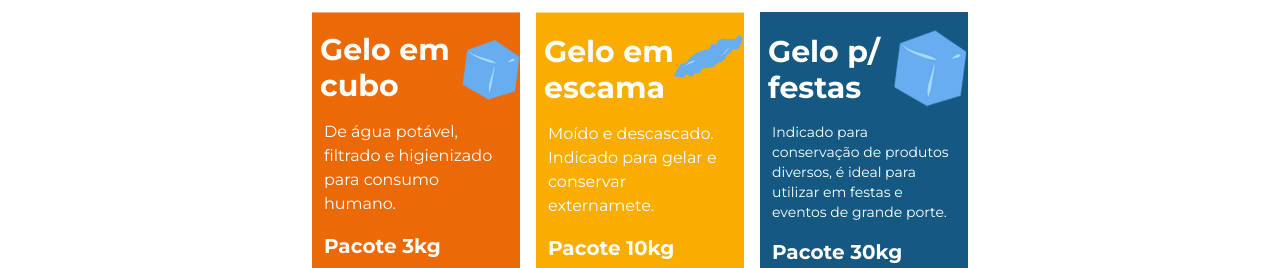
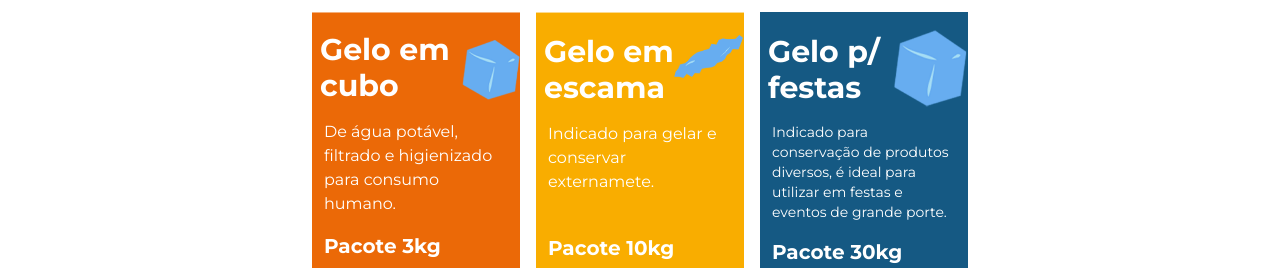
Before and after one commit to Natanlimap/gelo-cidade-do-sol, a React (Create React App) app: page / in a window 1280 px wide. Shown: the part 1680-1948 px from the top of the page. Built offline with nearby package versions, Linux system fonts and the light colour scheme.

Commit message:
finalizado 1.2.1

```diff
--- a/src/components/Comodidade.js
+++ b/src/components/Comodidade.js
@@ -25,12 +25,12 @@ export default function Comodidade() {
                         <div className='w-52 h-52  mb-10 mt-5 '>
                             <h3 className='text-3xl mx-2 font-bold text-white text-left'>Gelo em escama</h3>
                             <div className='flex flex-col h-full  text-left mt-4 mx-3 text-white'>
-                                <p className='text-base'>Moído e descascado.
+                                <p className='text-base'>
                                 Indicado para gelar e
                                 conservar externamete.
 
                                 </p>
-                                <p className='mt-4 text-xl font-bold'>Pacote 10kg</p>
+                                <p className='mt-10 text-xl font-bold'>Pacote 10kg</p>
                             </div>
                         </div>
                     </div>
```
Also changed, not shown: 1 other file (tests, documents, lock files or other folders).
